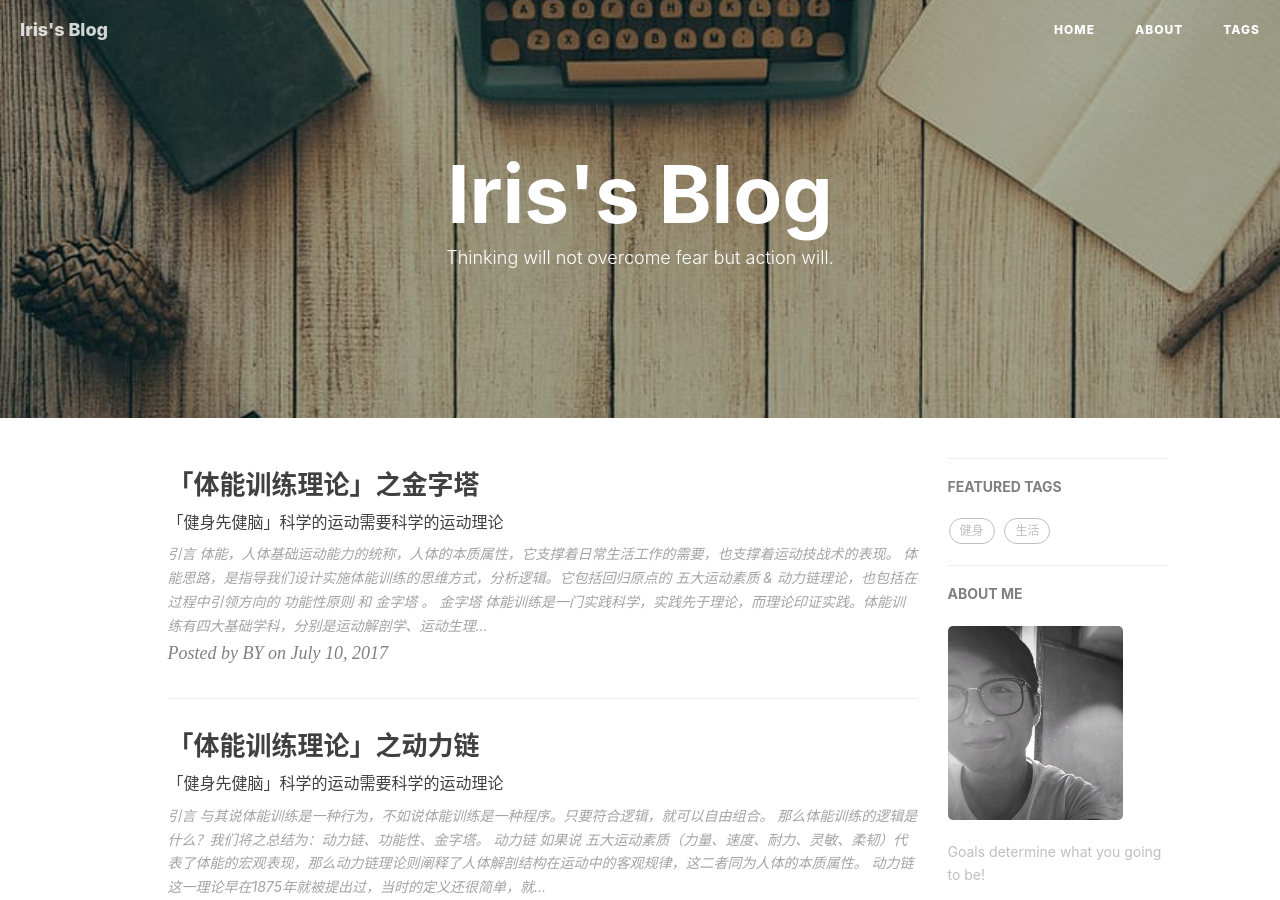
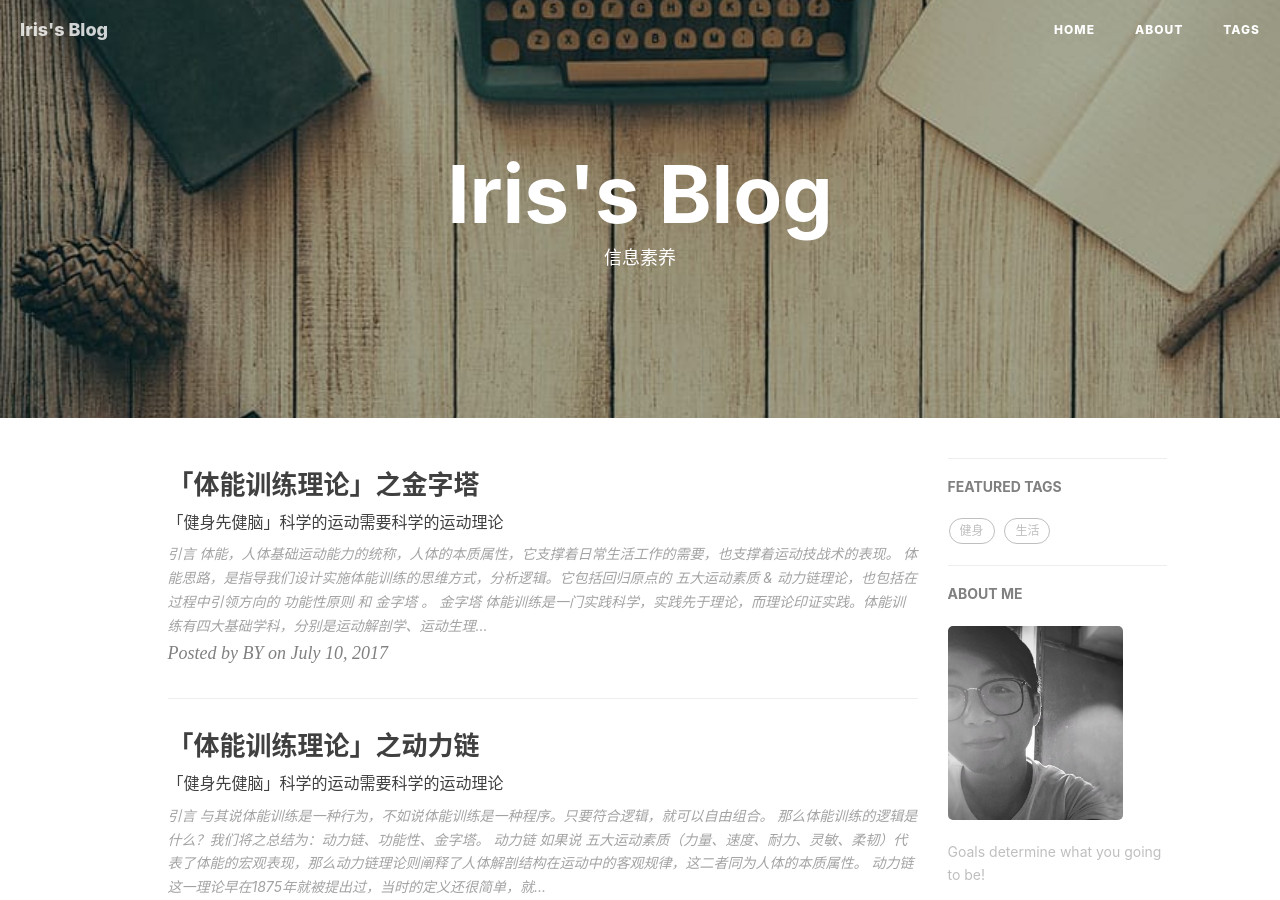
Before and after one commit to njfulib/njfulib.github.io, a Jekyll site: the page built from index.html, in a window 1280 px wide and 900 px high. Built offline with Jekyll 4.4.1, drawn with Linux system fonts in a browser that asks for light colours; nearby versions of some CDN libraries; the list of posts is cut into pages by our own code; comment, search, counter and statistics services are not loaded.

Commit message:
Update index.html

```diff
--- a/index.html
+++ b/index.html
@@ -1,6 +1,6 @@
 ---
 layout: page
-description: "Thinking will not overcome fear but action will."
+description: "信息素养"
 ---
 
 {% for post in paginator.posts %}
```
